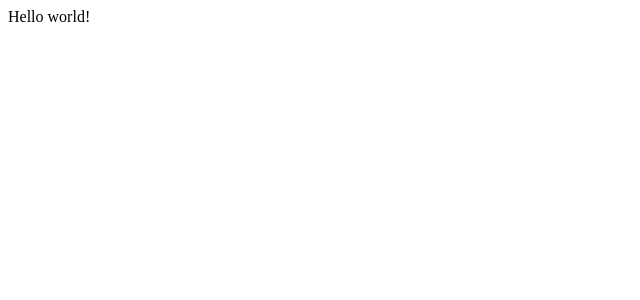
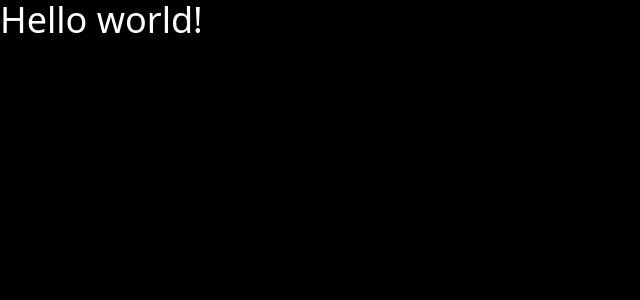
Before and after one commit to francisco-jose-vieira/Indications-System, a Next.js app: page / in a window 1280 px wide. Shown: the top 300 px of the page, without its empty margins (0-640 px from the left). Built offline with nearby package versions, Linux system fonts and the light colour scheme.

Commit message:
Inicialização do projeto

```diff
--- /dev/null
+++ b/postcss.config.mjs
@@ -0,0 +1,6 @@
+const config = {
+  plugins: {
+    "@tailwindcss/postcss": {},
+  },
+};
+export default config;
--- /dev/null
+++ b/src/app/globals.css
@@ -0,0 +1 @@
+@import "tailwindcss";
--- a/src/app/layout.tsx
+++ b/src/app/layout.tsx
@@ -1,3 +1,4 @@
+import "./globals.css";
 import type { Metadata } from "next";
 
 export const metadata: Metadata = {
@@ -12,7 +13,7 @@
 }>) {
   return (
     <html lang="en">
-      <body>{children}</body>
+      <body className="bg-black text-white text-4xl ">{children}</body>
     </html>
   );
 }
--- a/src/app/page.tsx
+++ b/src/app/page.tsx
@@ -1,3 +1,5 @@
+
+
 export default function Home() {
   return (
     <main>
```
Also changed, not shown: package.json (+6 -3 lines), 1 other file (tests, documents, lock files or other folders).
